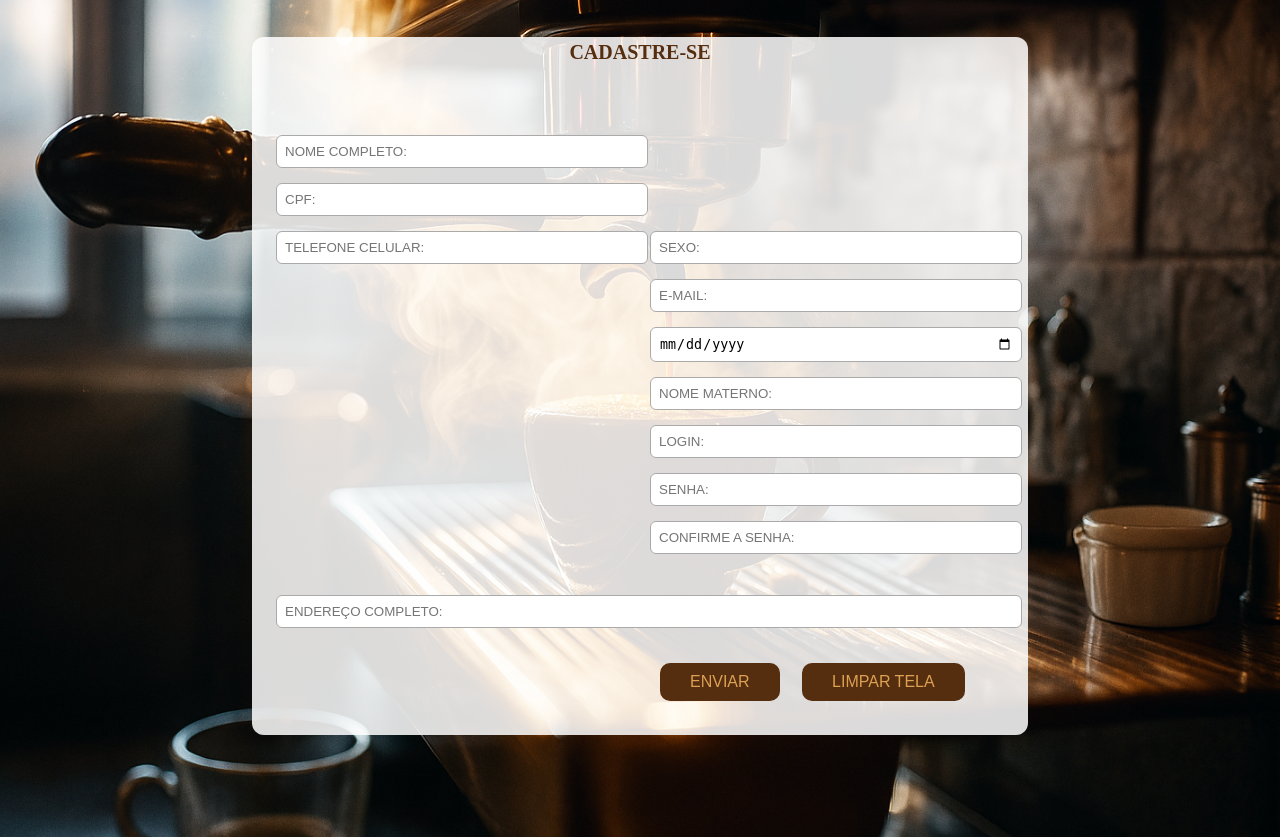
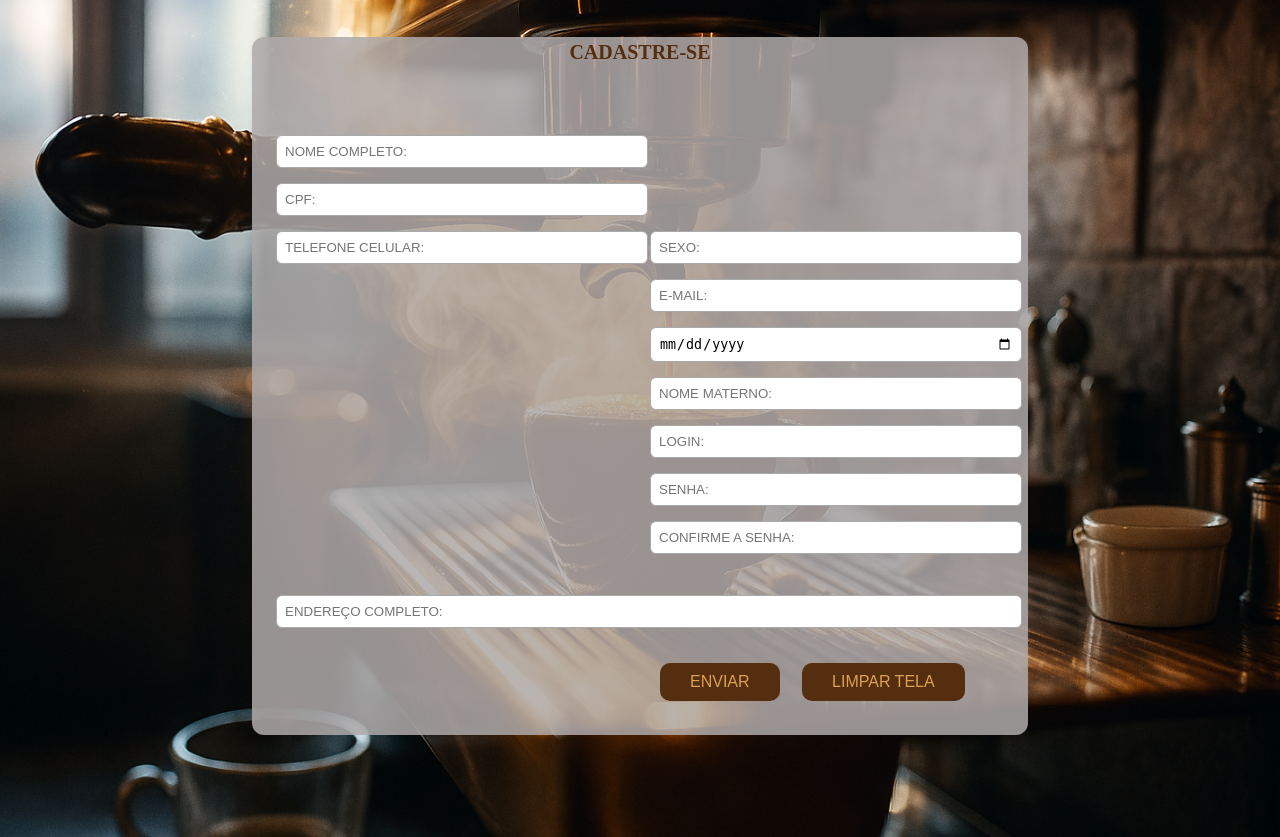
Before and after one commit to Marcelle635/Projeto, a PHP site: page /cadastro.html in a window 1280 px wide. Shown: the part 83-920 px from the top of the page. Run offline with PHP 8.4, Linux system fonts and the light colour scheme.

Commit message:
atualizei

```diff
--- a/cadastro.css
+++ b/cadastro.css
@@ -97,7 +97,7 @@ body{
 }
 /*Formulário*/
 main{
-    background-color: rgba(255, 255, 255, 0.85);
+    background-color: #afaaaada;
     width: 60%;
     margin: 120px auto;
     padding: 4px;
```
